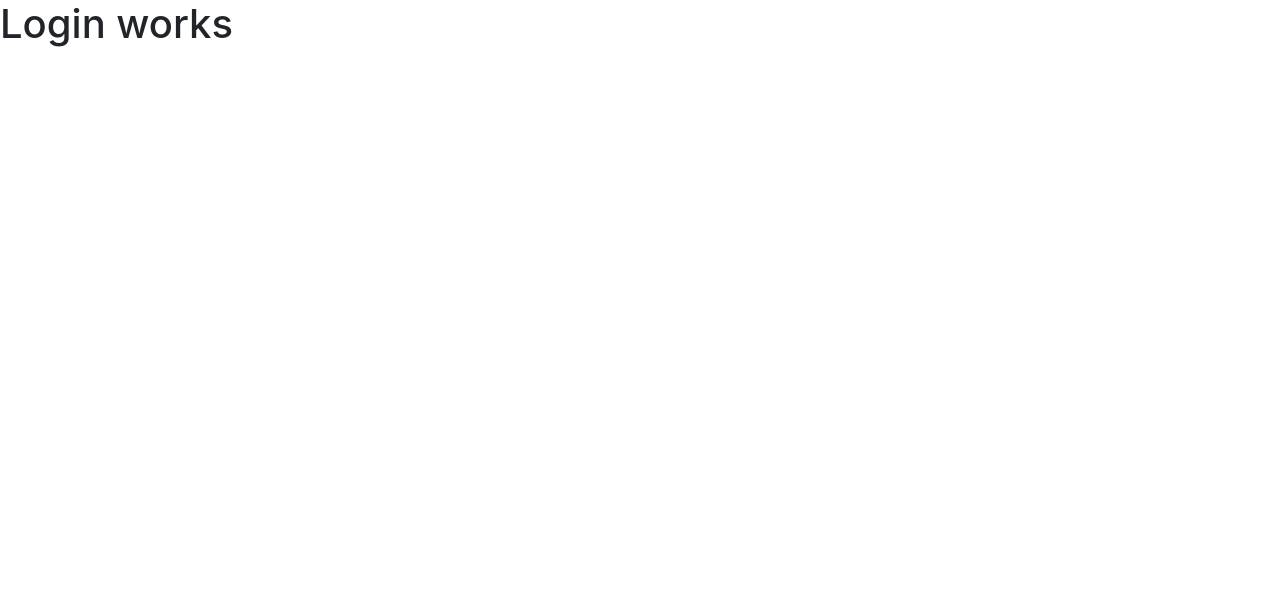
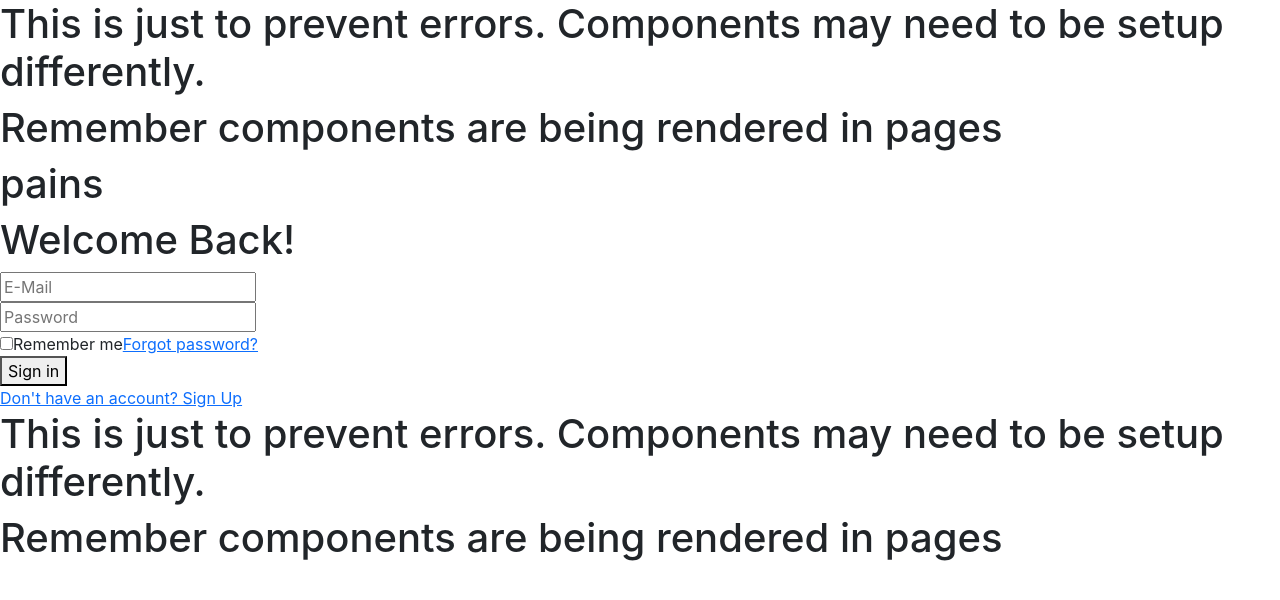
Before and after one commit to quigongian/Compsigh-WebDevelopment, a React (Create React App) app in the folder client/my-app/: page /login in a window 1280 px wide. Shown: the top 600 px of the page. Built offline with nearby package versions, Linux system fonts and the light colour scheme; the HTML template or start-up script is replaced by a standard one.

Commit message:
HTML for Login

```diff
--- a/client/my-app/src/pages/Login.tsx
+++ b/client/my-app/src/pages/Login.tsx
@@ -1,5 +1,47 @@
-import React from "react"
+import React from "react";
+import { Footer } from "../components/footer";
+import { Header } from "../components/header";
+
 export const Login = () => {
-    return (
-        <h1>Login works</h1>
-    );}
+  return (
+    <>
+      <Header />
+      <h1>pains</h1>
+      <section>
+        <h1>Welcome Back!</h1>
+        <form action="">
+          <div>
+            <input type="email" name="email" placeholder="E-Mail" required />
+          </div>
+
+          <div>
+            <input
+              type="password"
+              name="password"
+              placeholder="Password"
+              required
+            />
+          </div>
+
+          <input type="checkbox" name="rememberMe" id="rememberMe" />
+          <label htmlFor="rememberMe">Remember me</label>
+          <a href="forgotpassword.html">Forgot password?</a>
+
+          <div>
+            <button>Sign in</button>
+          </div>
+
+          <div>
+            <a href="signup_page.html">Don't have an account? Sign Up</a>
+          </div>
+        </form>
+      </section>
+      <section>
+        {/* signup */}
+        {/* Make it so that when already have an account is clicked, the signup section is rendered instead of this one. */}
+      </section>
+      <div>{/* Graphics content for the page */}</div>
+      <Footer />
+    </>
+  );
+};
```
